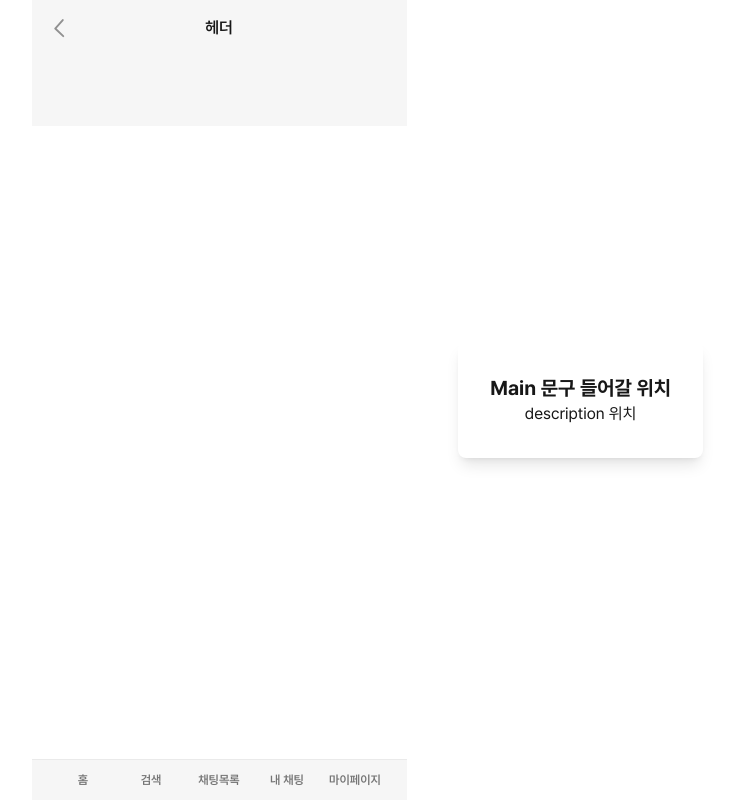
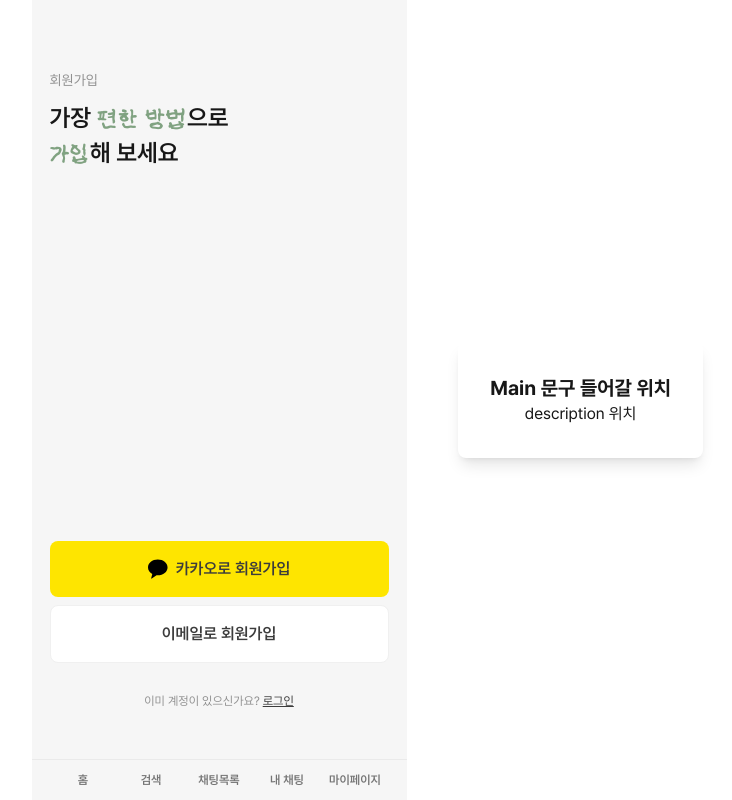
Before and after one commit to ShimPyoSo/ShimPyo_FE, a Next.js app: page /signup in a window 1280 px wide. Shown: the whole page, without its empty margins (421-1153 px from the left). Built offline with nearby package versions, Linux system fonts and the light colour scheme; a web font is replaced by a local one.

Commit message:
[design] 회원가입 메인 UI

```diff
--- a/src/app/(_components)/UI/Header.tsx
+++ b/src/app/(_components)/UI/Header.tsx
@@ -6,7 +6,7 @@
 
 export default function Header() {
   const pathname = usePathname();
-  const notRendering = ['/'];
+  const notRendering = ['/', '/signup'];
 
   if (notRendering.includes(pathname)) return null;
 
--- a/src/app/(_components)/landing/LikedSpot.tsx
+++ b/src/app/(_components)/landing/LikedSpot.tsx
@@ -7,7 +7,7 @@
       <h3 className="font-[kkubulim] text-gn1 text-xl">쉼표 찍은 여행지</h3>
       <p className="mt-[2px] text-sm text-g1 mb-[16px]">내가 가고 싶은 여행지를 확인해 보세요</p>
       <Carousel>
-        <div className="flex gap-[12px] flex-nowrap w-max">
+        <div className="pr-[16px] flex gap-[12px] flex-nowrap w-max">
           <SpotItem />
           <SpotItem />
           <SpotItem />
--- a/src/app/(_components)/landing/Recommend.tsx
+++ b/src/app/(_components)/landing/Recommend.tsx
@@ -7,7 +7,7 @@
       <h3 className="font-[kkubulim] text-gn1 text-xl">여행지 추천</h3>
       <p className="mt-[2px] text-sm text-g1 mb-[16px]">좋아하실 만한 여행지를 추천해 드려요</p>
       <Carousel>
-        <div className="flex gap-[12px] flex-nowrap w-max">
+        <div className="pr-[16px] flex gap-[12px] flex-nowrap w-max">
           <SpotItem />
           <SpotItem />
           <SpotItem />
--- a/src/app/(_components)/landing/SpotItem.tsx
+++ b/src/app/(_components)/landing/SpotItem.tsx
@@ -10,7 +10,7 @@
 
   return (
     <li className="max-w-[102px] flex flex-col">
-      <div className="w-[102px] h-[102px] rounded-lg border border-gray-300 bg-white relative">
+      <div className="w-[102px] h-[102px] rounded-lg border border-g3 bg-white relative">
         <div className="absolute top-[8px] left-[8px] py-[3px] px-[4px] rounded-sm text-white bg-gn2 text-xs tracking-[-2%]">
           대구
         </div>
--- a/src/app/(_components)/landing/TodayWellness.tsx
+++ b/src/app/(_components)/landing/TodayWellness.tsx
@@ -34,7 +34,7 @@
         <li className="flex flex-col items-center text-xs">
           <div className="w-[48px] h-[48px] rounded-md border border-gray-300 bg-white mb-[3px]"></div>
           <p className="mt-[12px] text-g1 tracking-[-2%]">번잡도</p>
-          <p className="mt-[4px] text-b3 font-semibold tracking-[-2%]">낮음ㄴ</p>
+          <p className="mt-[4px] text-b3 font-semibold tracking-[-2%]">낮음</p>
         </li>
       </ul>
     </section>
--- a/src/app/(_routes)/signup/page.tsx
+++ b/src/app/(_routes)/signup/page.tsx
@@ -1,3 +1,37 @@
+import Image from 'next/image';
+import Link from 'next/link';
+import kakao from '/public/images/icons/kakao.svg';
+
 export default function SignUp() {
-  return <div className="bg-w1 pl-[16px] pb-[70px]"></div>;
+  return (
+    <div className="h-full bg-w1 flex flex-col justify-between px-[18px] pt-[70px] pb-[50px]">
+      <h1>
+        <p className="text-sm text-g1">회원가입</p>
+        <div className="mt-[12px] text-2xl font-semibold">
+          가장 <span className="font-[kkubulim] text-gn1 font-normal">편한 방법</span>으로
+          <br />
+          <span className="font-[kkubulim] text-gn1 font-normal">가입</span>해 보세요
+        </div>
+      </h1>
+      <div className="flex flex-col items-center">
+        <button className="flex gap-[8px] justify-center items-center w-full rounded-lg py-[16px] bg-y text-b1 font-semibold tracking-[-1.3%]">
+          <Image src={kakao} alt="카카오" width={20} height={20} />
+          카카오로 회원가입
+        </button>
+        <Link
+          className="mt-[8px] w-full rounded-lg py-[16px] bg-white border border-w4 text-b1 font-semibold tracking-[-1.3%] text-center"
+          href={'/signup/email'}
+          role="button"
+        >
+          이메일로 회원가입
+        </Link>
+        <p className="mt-[30px] text-xs text-g1 tracking-[-2%]">
+          이미 계정이 있으신가요?{' '}
+          <Link className="text-b1 underline" href={'/login'}>
+            로그인
+          </Link>
+        </p>
+      </div>
+    </div>
+  );
 }
```
Also changed, not shown: src/app/(_routes)/test/result/[type]/page.tsx (+1 -1 lines), public/images/icons/kakao.svg (added), src/app/(_routes)/login/page.tsx (renamed from src/app/(_routes)/login/email/page.tsx).
